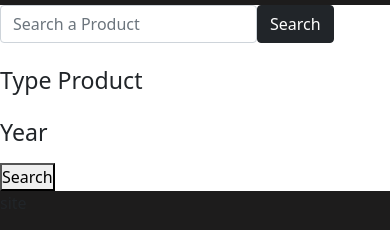
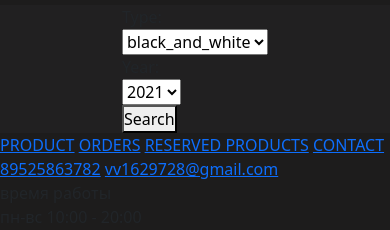
Before and after one commit to VeamVeat/line_story, a Django app: page /products/filter/ in a window 390 px wide; the page is wider, and only the part inside the window is pictured. Shown: the part 345-575 px from the top of that part. Run offline with Django 3.2, Linux system fonts and the light colour scheme; data that the repository does not hold is empty; parts of the project's set-up code (start-up, migrations or seed data) failed here and were passed over.

Commit message:
feat: changed style in product page

```diff
--- a/line/products/templates/products/products_all.html
+++ b/line/products/templates/products/products_all.html
@@ -2,27 +2,67 @@
 {% load product_tags %}
 {% load static %}
 
-{% block search %}
-<form action="{% url 'products:search' %}" method="get" class="d-flex editContent">
-    {% csrf_token %}
-    <div class="form-group">
-        <input type="text" class="form-control" name="search" id="search exampleInputPassword1" placeholder="Search a Product">
-    </div>
-    <button type="submit" class="btn btn-dark">
-        <span class="fa fa-search">Search</span>
-    </button>
-</form>
-{% include 'products/sidebar.html' %}
+{% block link-style %}
+  <link href="{% static 'css/product_page_content.css' %}" rel="stylesheet">
+  <link href="{% static 'css/filter_top.css' %}" rel="stylesheet">
 {% endblock %}
 
-<div class="container">
-    {% block content %}
-        <div class="col-md-12">
-            <div class="row">
-                    {% for product in products|dictsort:"pk" %}
-                        {% include 'products/products.html' %}
-                    {% endfor %}
+
+<!--<form action="{% url 'products:search' %}" method="get" class="d-flex editContent">-->
+<!--    {% csrf_token %}-->
+<!--    <div class="form-group">-->
+<!--        <input type="text" class="form-control" name="search" id="search exampleInputPassword1" placeholder="Search a Product">-->
+<!--    </div>-->
+<!--    <button type="submit" class="btn btn-dark">-->
+<!--        <span class="fa fa-search">Search</span>-->
+<!--    </button>-->
+<!--</form>-->
+
+
+
+<!--<div class="container">-->
+
+<!--        <div class="col-md-12">-->
+<!--            <div class="row">-->
+<!--                    {% for product in products|dictsort:"pk" %}-->
+<!--                        {% include 'products/products.html' %}-->
+<!--                    {% endfor %}-->
+<!--            </div>-->
+<!--        </div>-->
+
+<!--</div>-->
+
+{% block content %}
+<div class="main_content">
+    <div class="filter_container">
+        <div class="filter_content">
+            <div class="filter_content_main">
+                <div class="filter_content_type">
+                    <p> Type:</p>
+                    <select name="product_type_drop_down" class="type_drop_down">
+                        <option value="black_and_white">black_and_white</option>
+                        <option value="colored">colored</option>
+                    </select>
+                </div>
+                <div class="filter_content_year">
+                    <p> Year:</p>
+                    <select name="product_year_drop_down" class="year_drop_down">
+                        <option value="2021">2021</option>
+                        <option value="2022">2022</option>
+                    </select>
+                </div>
+                 <div class="filter_content_btn">
+                     <button type="submit" class="filter_btn">Search</button>
+                 </div>
             </div>
+
+
         </div>
-    {% endblock content %}
+    </div>
+    <div class="products_container">
+            {% for product in products|dictsort:"pk" %}
+                {% include 'products/products.html' %}
+            {% endfor %}
+    </div>
 </div>
+{% endblock %}
--- a/line/users/static/css/index.css
+++ b/line/users/static/css/index.css
@@ -107,7 +107,6 @@
 .header-user-table-element{
     color:white;
     font-size: 12px;
-
 }
 .header-element-in-user-btn{
     display: inline-block;
@@ -193,7 +192,7 @@
 }
 
 /* FOOTER */
-.footer-container{
+.footer{
     height: 300px;
     width: 100%;
     background-color: #1d1c1c;
--- a/line/users/templates/users/base.html
+++ b/line/users/templates/users/base.html
@@ -91,11 +91,48 @@
     {% endblock %}
 </div>
 
-    <footer class="footer-container">
-        <div class="footer-content">
-            <label>
-                site
-            </label>
+
+    <footer class="footer">
+        <div class="footer-wrap">
+            <div class="footer__inner">
+                <div class="footer__left">
+                    <div class="footer__links">
+                        <a class="footer__link" href="#">PRODUCT</a>
+                        <a class="footer__link" href="#">ORDERS</a>
+                        <a class="footer__link" href="#">RESERVED PRODUCTS</a>
+                        <a class="footer__link" href="#">CONTACT</a>
+                    </div>
+                </div>
+                <div class="footer__right">
+                    <div class="footer__img">
+                    </div>
+
+                    <div class="footer__line">
+                        <div class="footer__block">
+                            <div class="footer__block">
+                                <a class="footer__number">89525863782</a>
+                                <a class="footer__email">vv1629728@gmail.com</a>
+                            </div>
+                            <div class="footer__mode">
+                                <p class="footer_subtitle">время работы</p>
+                                <p class="footer__text">пн-вс 10:00 - 20:00</p>
+                            </div>
+                            <div class="footer__block">
+                                <p class="footer__subtitle">Медиа</p>
+                                <div class="footer__social__icon social__icon">
+                                    <a class="social-icons__item" href="#"></a>
+                                    <a class="social-icons__item" href="#"></a>
+                                </div>
+                            </div>
+                        </div>
+                        <div class="footer__block footer__block_right">
+                            <div class="footer__logo">
+                                <img src="#">
+                            </div>
+                        </div>
+                    </div>
+                </div>
+            </div>
         </div>
     </footer>
 </div>
```
Also changed, not shown: line/products/templates/products/products.html (+105 -61 lines).
